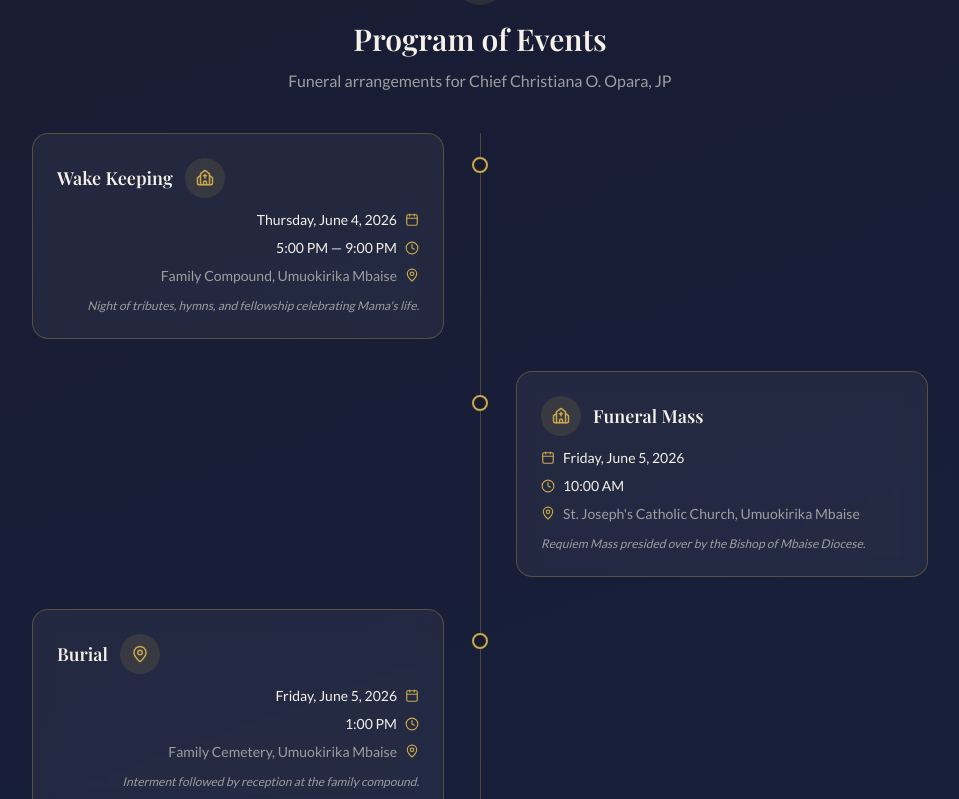
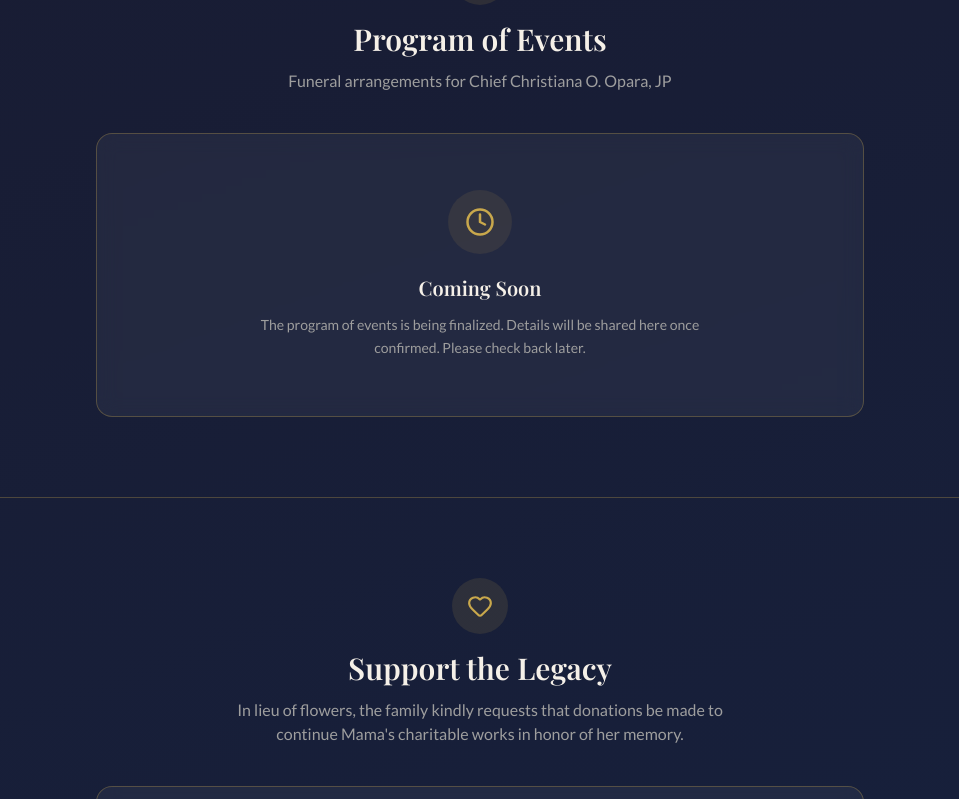
Before and after one commit to Pokerxer/Legacy-beyond-time, a Next.js app: page / in a window 1280 px wide. Shown: the part 1001-1800 px from the top of the page, without its empty margins (160-1119 px from the left). Built offline with nearby package versions, Linux system fonts and the light colour scheme; no server answers; the database is empty; a web font is replaced by a local one.

Commit message:
Replace program of events timeline with Coming Soon placeholder

```diff
--- a/components/landing/ProgramSection.tsx
+++ b/components/landing/ProgramSection.tsx
@@ -1,35 +1,8 @@
 "use client"
 
 import { motion } from "framer-motion"
-import { Calendar, Clock, MapPin, Church } from "lucide-react"
+import { Calendar, Clock } from "lucide-react"
 import { fadeUpInView } from "./animations"
-
-const events = [
-  {
-    icon: Church,
-    label: "Wake Keeping",
-    date: "Thursday, June 4, 2026",
-    time: "5:00 PM — 9:00 PM",
-    venue: "Family Compound, Umuokirika Mbaise",
-    description: "Night of tributes, hymns, and fellowship celebrating Mama's life.",
-  },
-  {
-    icon: Church,
-    label: "Funeral Mass",
-    date: "Friday, June 5, 2026",
-    time: "10:00 AM",
-    venue: "St. Joseph's Catholic Church, Umuokirika Mbaise",
-    description: "Requiem Mass presided over by the Bishop of Mbaise Diocese.",
-  },
-  {
-    icon: MapPin,
-    label: "Burial",
-    date: "Friday, June 5, 2026",
-    time: "1:00 PM",
-    venue: "Family Cemetery, Umuokirika Mbaise",
-    description: "Interment followed by reception at the family compound.",
-  },
-]
 
 export default function ProgramSection() {
   return (
@@ -37,7 +10,7 @@ export default function ProgramSection() {
       className="relative px-6 py-14 sm:py-20"
       aria-labelledby="program-heading"
     >
-      <div className="max-w-4xl mx-auto">
+      <div className="max-w-3xl mx-auto">
         <motion.div {...fadeUpInView(0)} className="text-center mb-10">
           <div
             className="inline-flex items-center justify-center w-14 h-14 rounded-full mb-4"
@@ -60,40 +33,9 @@ export default function ProgramSection() {
           </p>
         </motion.div>
 
-        <div className="relative">
-          {/* Timeline line */}
-          <div
-            className="absolute left-6 sm:left-1/2 top-0 bottom-0 w-px hidden sm:block"
-            style={{ background: "var(--border-gold)" }}
-          />
-
-          <div className="space-y-6 sm:space-y-8">
-            {events.map((event, i) => {
-              const Icon = event.icon
-              const isLeft = i % 2 === 0
-              return (
         <motion.div
-                  key={event.label}
-                  {...fadeUpInView(0.1 + i * 0.12)}
-                  className={`relative flex flex-col sm:flex-row items-start gap-4 sm:gap-8 ${
-                    isLeft ? "sm:flex-row" : "sm:flex-row-reverse"
-                  }`}
-                >
-                  {/* Timeline dot */}
-                  <div
-                    className="hidden sm:flex absolute left-1/2 -translate-x-1/2 w-4 h-4 rounded-full border-2 z-10"
-                    style={{
-                      background: "var(--bg-primary)",
-                      borderColor: "var(--accent-gold)",
-                      top: "1.5rem",
-                    }}
-                    aria-hidden="true"
-                  />
-
-                  {/* Content */}
-                  <div className={`flex-1 sm:w-1/2 ${isLeft ? "sm:text-right sm:pr-10" : "sm:text-left sm:pl-10"}`}>
-                    <div
-                      className="rounded-2xl p-5 sm:p-6"
+          {...fadeUpInView(0.1)}
+          className="rounded-2xl p-10 sm:p-14 text-center"
           style={{
             background: "var(--card-bg)",
             border: "1px solid var(--border-gold)",
@@ -101,57 +43,25 @@ export default function ProgramSection() {
             WebkitBackdropFilter: "blur(10px)",
           }}
         >
-                      <div className={`flex items-center gap-3 mb-3 ${isLeft ? "sm:flex-row-reverse sm:justify-end" : ""}`}>
           <div
-                          className="w-10 h-10 rounded-full flex items-center justify-center shrink-0"
-                          style={{ background: "rgba(201,168,76,0.12)" }}
+            className="w-16 h-16 rounded-full flex items-center justify-center mx-auto mb-5"
+            style={{ background: "rgba(201,168,76,0.1)" }}
           >
-                          <Icon size={18} style={{ color: "var(--accent-gold)" }} />
+            <Clock size={30} style={{ color: "var(--accent-gold)" }} />
           </div>
           <h3
-                          className="text-lg font-semibold"
+            className="text-xl font-semibold mb-3"
             style={{ fontFamily: "var(--font-playfair)", color: "var(--text-primary)" }}
           >
-                          {event.label}
+            Coming Soon
           </h3>
-                      </div>
-
-                      <div className={`space-y-2 ${isLeft ? "sm:text-right" : ""}`}>
-                        <div className={`flex items-center gap-2 text-sm ${isLeft ? "sm:flex-row-reverse" : ""}`}>
-                          <Calendar size={14} style={{ color: "var(--accent-gold)" }} />
-                          <span style={{ color: "var(--text-primary)", fontFamily: "var(--font-lato)" }}>
-                            {event.date}
-                          </span>
-                        </div>
-                        <div className={`flex items-center gap-2 text-sm ${isLeft ? "sm:flex-row-reverse" : ""}`}>
-                          <Clock size={14} style={{ color: "var(--accent-gold)" }} />
-                          <span style={{ color: "var(--text-primary)", fontFamily: "var(--font-lato)" }}>
-                            {event.time}
-                          </span>
-                        </div>
-                        <div className={`flex items-start gap-2 text-sm ${isLeft ? "sm:flex-row-reverse" : ""}`}>
-                          <MapPin size={14} className="shrink-0 mt-0.5" style={{ color: "var(--accent-gold)" }} />
-                          <span style={{ color: "var(--text-muted)", fontFamily: "var(--font-lato)" }}>
-                            {event.venue}
-                          </span>
-                        </div>
           <p
-                          className="text-xs mt-3 italic"
-                          style={{ color: "var(--text-muted)", fontFamily: "var(--font-lato)" }}
+            className="text-sm max-w-md mx-auto leading-relaxed"
+            style={{ fontFamily: "var(--font-lato)", color: "var(--text-muted)" }}
           >
-                          {event.description}
+            The program of events is being finalized. Details will be shared here once confirmed. Please check back later.
           </p>
-                      </div>
-                    </div>
-                  </div>
-
-                  {/* Spacer for other side */}
-                  <div className="hidden sm:block flex-1 sm:w-1/2" />
         </motion.div>
-              )
-            })}
-          </div>
-        </div>
       </div>
     </section>
   )
```
Lines whose indentation alone changed are shown as unchanged.
